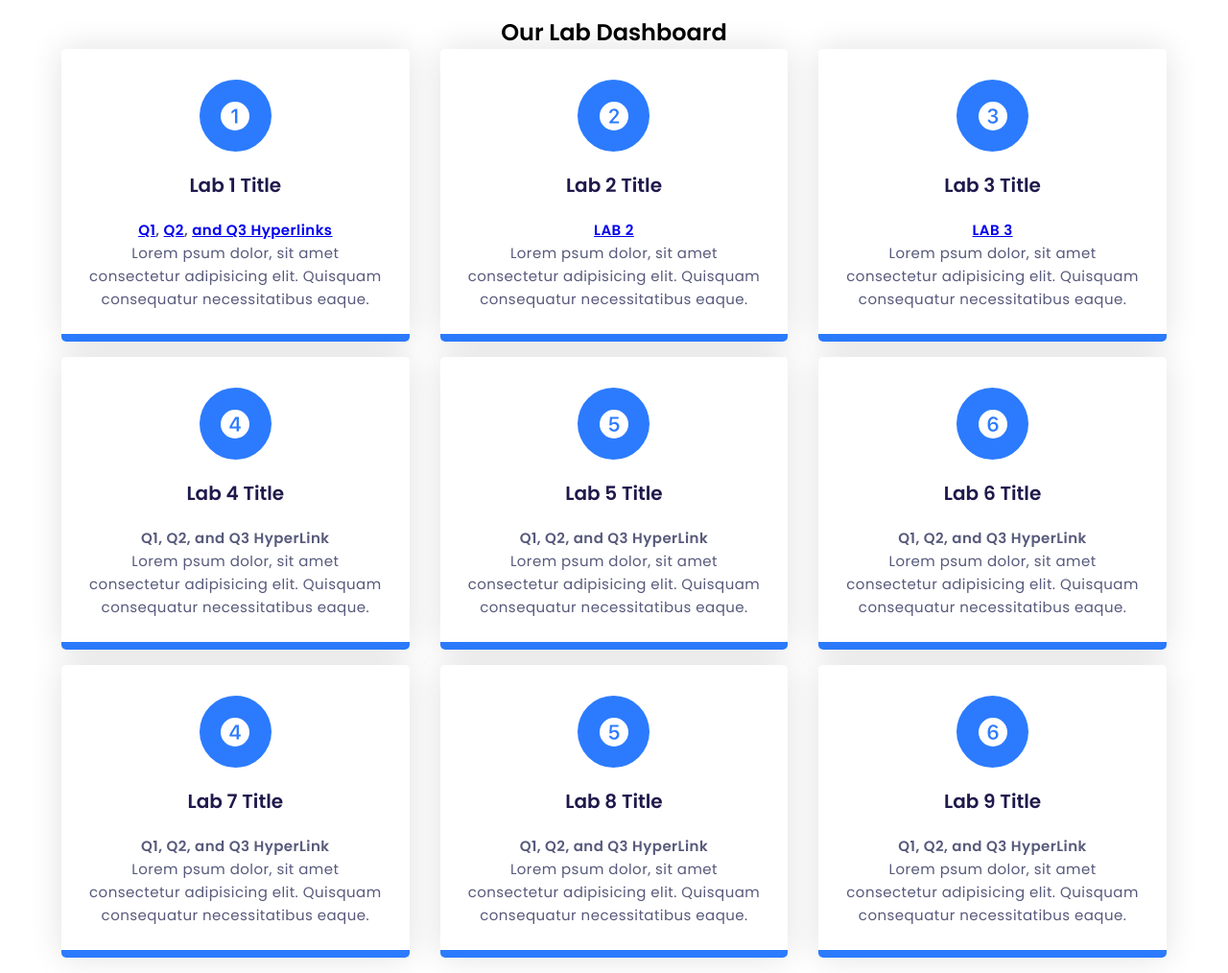
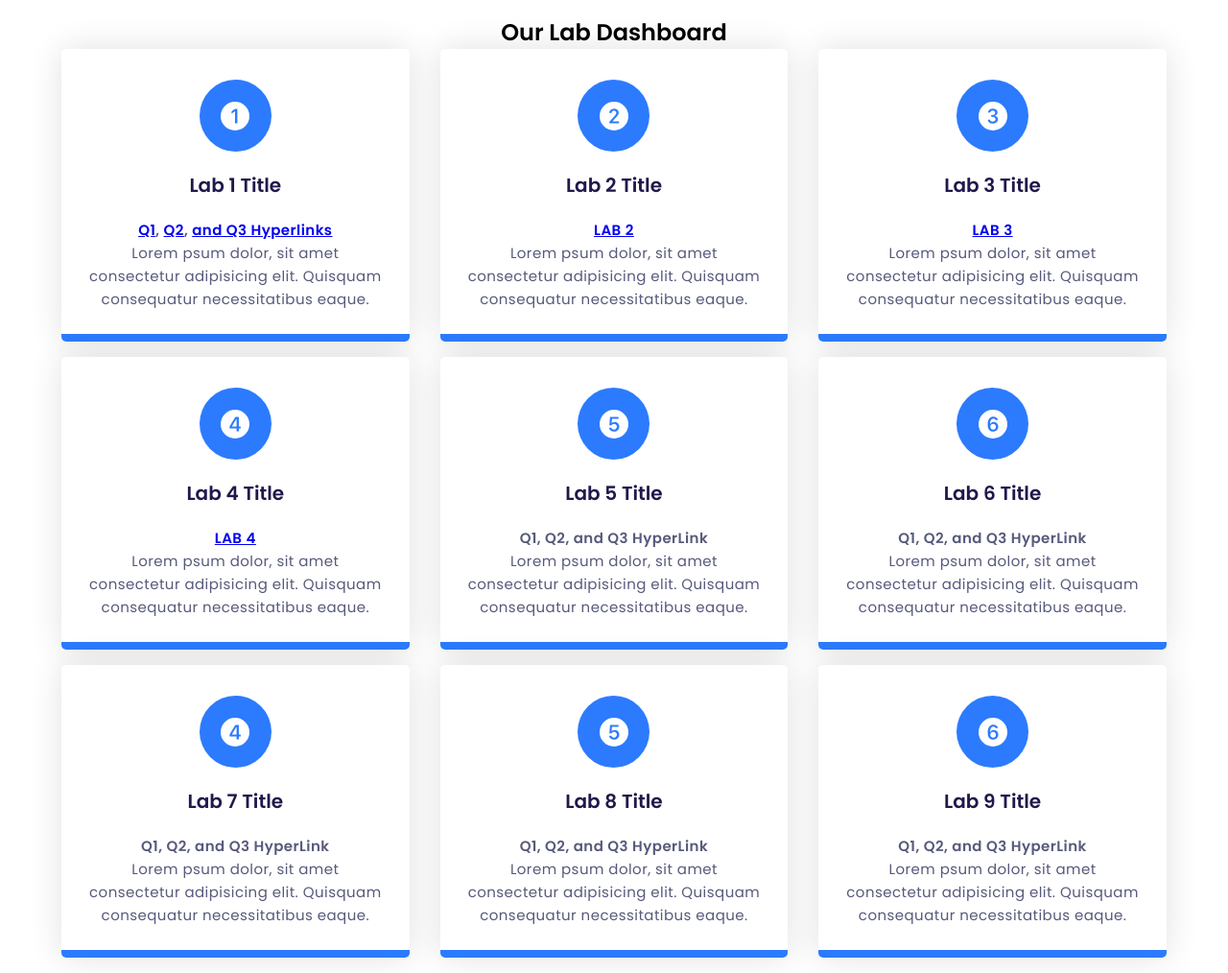
Before and after one commit to zainab946/zainab946.github.io, a plain HTML site: page index.html in a window 1280 px wide. Shown: the whole page at 96% size. Drawn offline with Linux system fonts and the light colour scheme.

Commit message:
added index  lab4

```diff
--- a/index.html
+++ b/index.html
@@ -79,7 +79,7 @@
           </div>
           <h3>Lab 4 Title</h3>
           <p>
-             <b>Q1, Q2, and Q3 HyperLink</b><br>Lorem psum dolor, sit amet consectetur adipisicing elit. Quisquam
+             <b><a href="Labs/Zainab_lab4_Resume.html">LAB 4</a></b><br>Lorem psum dolor, sit amet consectetur adipisicing elit. Quisquam
             consequatur necessitatibus eaque.
           </p>
         </div>
```
